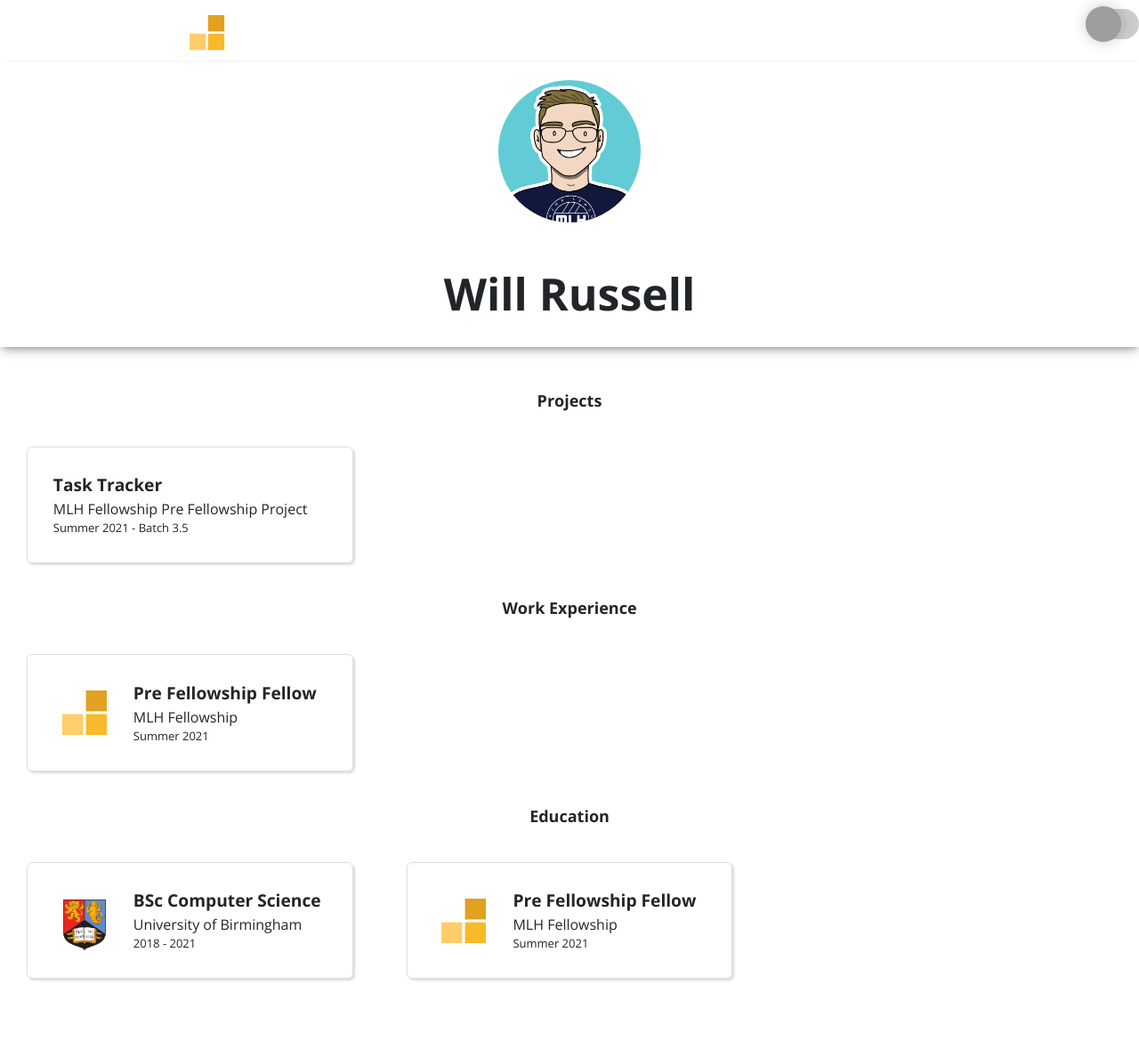
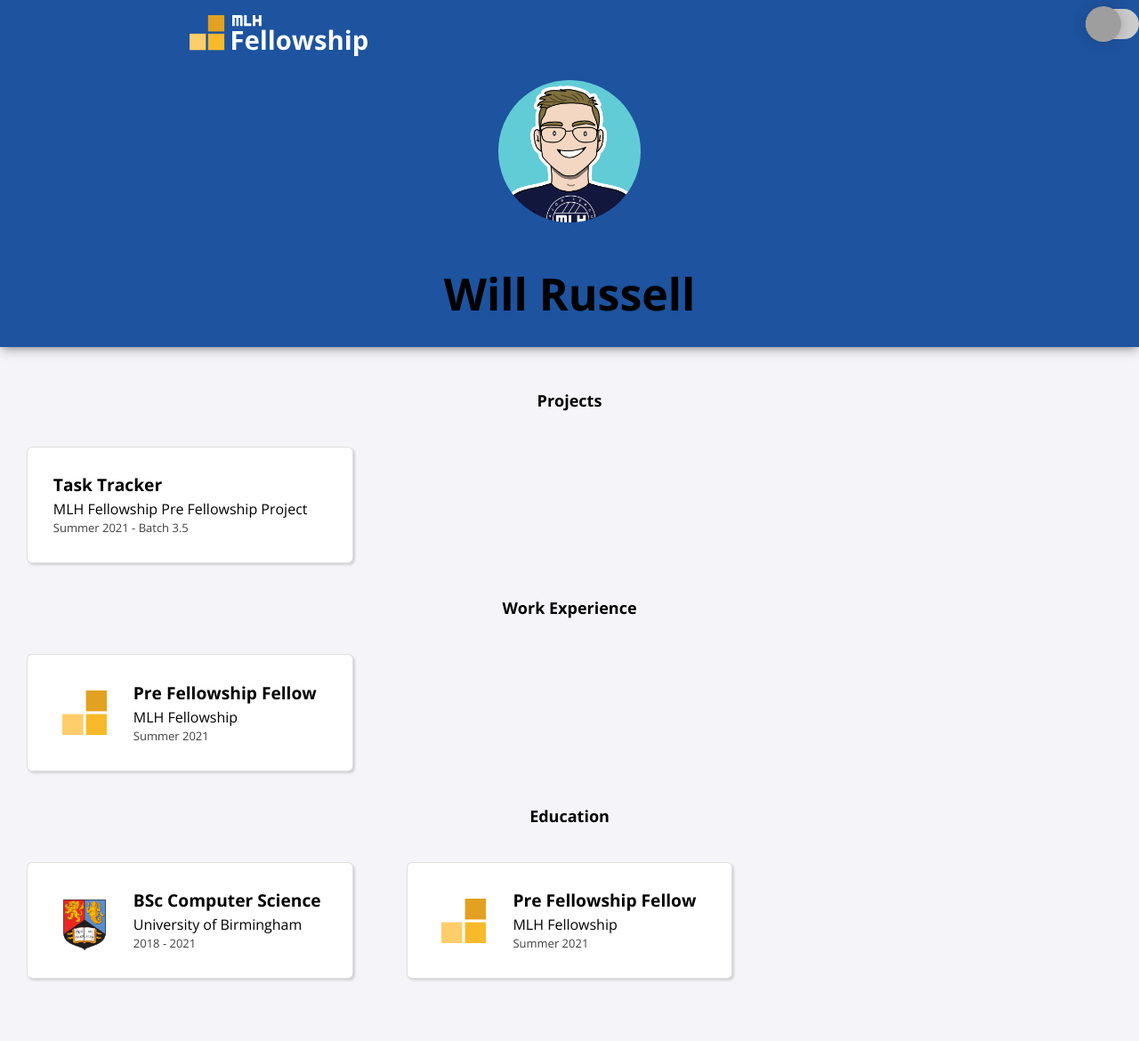
Before and after one commit to MLH-Fellowship/pod-3.1.1-portfolio, a Jekyll site: the page built from index.html, in a window 1280 px wide. Shown: the whole page at 89% size. Built offline with Jekyll 4.4.1, drawn with Linux system fonts in a browser that asks for light colours; nearby versions of some CDN libraries; grey boxes are pictures that could not be loaded.

Commit message:
light theme added

```diff
--- a/_sass/theme.scss
+++ b/_sass/theme.scss
@@ -11,3 +11,11 @@
 	--blue-dark: #77bdfb;
 	--purple: #cea5fb;
 }
+.theme-light{
+	--bg-0: #f5f5f9 ;
+	--bg-1: #1d539f;
+	--bg-2:	#ffffff;		;
+	--fg-0: #404040;
+	--fg-1: #000000;
+	--fg-2:  #ecf2f8;
+}
```
